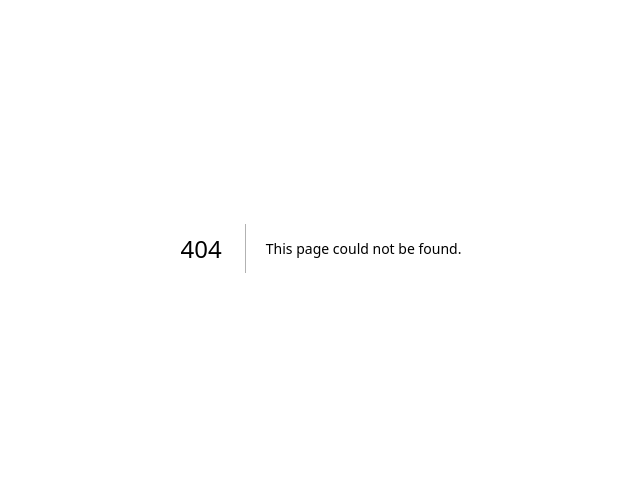
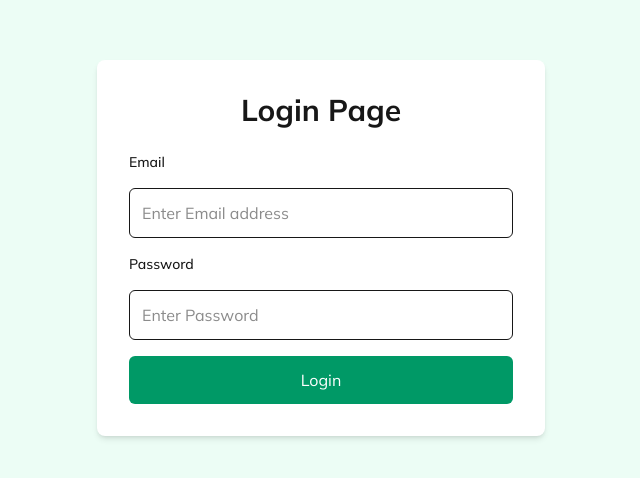
Before and after one commit to manglamtiwari/vidyacamp, a Next.js app: page /login in a window 1280 px wide. Before the commit this address had no page. Shown: the part 152-630 px from the top of the page, without its empty margins (319-959 px from the left). Built offline with nearby package versions, Linux system fonts and the light colour scheme; no server answers.

Commit message:
Login page created
1. Login page created
2. made login page as form. so hit enter to submit

```diff
--- /dev/null
+++ b/app/login/page.tsx
@@ -0,0 +1,119 @@
+"use client";
+
+import { supabase } from "@/lib/supabase";
+import { useState } from "react";
+import { useRouter } from "next/navigation";
+import type { SyntheticEvent } from "react";
+export default function LoginPage() {
+
+    const router = useRouter();
+    const [email, setEmail] = useState("");
+    const [emailValidation, setEmailValidation] = useState("");
+    const [password, setPassword] = useState("");
+    const [passwordValidation, setPasswordValidation] = useState("");
+    const [loginError, setLoginError] = useState("");
+
+    async function handleLogin(e: SyntheticEvent<HTMLFormElement>) {
+        e.preventDefault();
+        setEmailValidation("");
+        setPasswordValidation("");
+        setLoginError("");
+        let hasError = false;
+
+        const emailRegex = /^[^\s@]+@[^\s@]+\.[^\s@]+$/;
+
+        if (!emailRegex.test(email)) {
+            setEmailValidation("Please enter a valid email address.");
+            hasError = true;
+        }
+
+        if (password.trim() === "") {
+            setPasswordValidation("Please enter a valid password.");
+            hasError = true;
+        }
+
+        if (hasError) {
+            return;
+        }
+
+        const { data, error } = await supabase.auth.signInWithPassword(
+            {
+                email, password,
+            }
+        );
+
+        if (error) {
+            setLoginError(error.message);
+            return;
+        }
+
+        if (!data.user) {
+            setLoginError("Login failed. Please try again.");
+            return;
+        }
+
+        router.push("/dashboard");
+    }
+
+    return (
+        <main className="min-h-screen bg-emerald-50 flex items-center justify-center">
+            <div className="bg-white p-8 rounded-lg shadow-md w-full max-w-md">
+                <form noValidate onSubmit={handleLogin}>
+                    <h1 className="text-3xl font-bold text-center mb-6">
+                        Login Page
+                    </h1>
+                    <div className="mb-4">
+                        <label className="block text-sm font-medium mb-2">
+                            Email
+                        </label>
+                    </div>
+                    <input
+                        type="email"
+                        placeholder="Enter Email address"
+                        className="w-full border rounded-md p-3"
+                        value={email}
+                        onChange={(e) => setEmail(e.target.value)} />
+                    {emailValidation && (
+                        <p className="text-red-500 text-sm mt-1">
+                            {emailValidation}
+                        </p>
+                    )}
+
+                    <div className="mb-4">
+                        <label className="block text-sm font-medium mb-2 mt-4">
+                            Password
+                        </label>
+                    </div>
+                    <input
+                        type="password"
+                        placeholder="Enter Password"
+                        className="w-full border rounded-md p-3"
+                        value={password}
+                        onChange={(e) => setPassword(e.target.value)} />
+                    {passwordValidation && (
+                        <p className="text-red-500 text-sm mt-1">
+                            {passwordValidation}
+                        </p>
+                    )}
+
+
+                    <div className="mt-4">
+
+                        {loginError && (
+                            <p className="mb-3 text-red-500 text-sm text-center">
+                                {loginError}
+                            </p>
+                        )}
+                        <button type="submit"
+                            className="w-full bg-emerald-600 text-white py-3 rounded-md hover:bg-emerald-700">
+                            Login
+                        </button>
+
+                    </div>
+
+                </form>
+            </div>
+
+        </main>
+    );
+}
```
